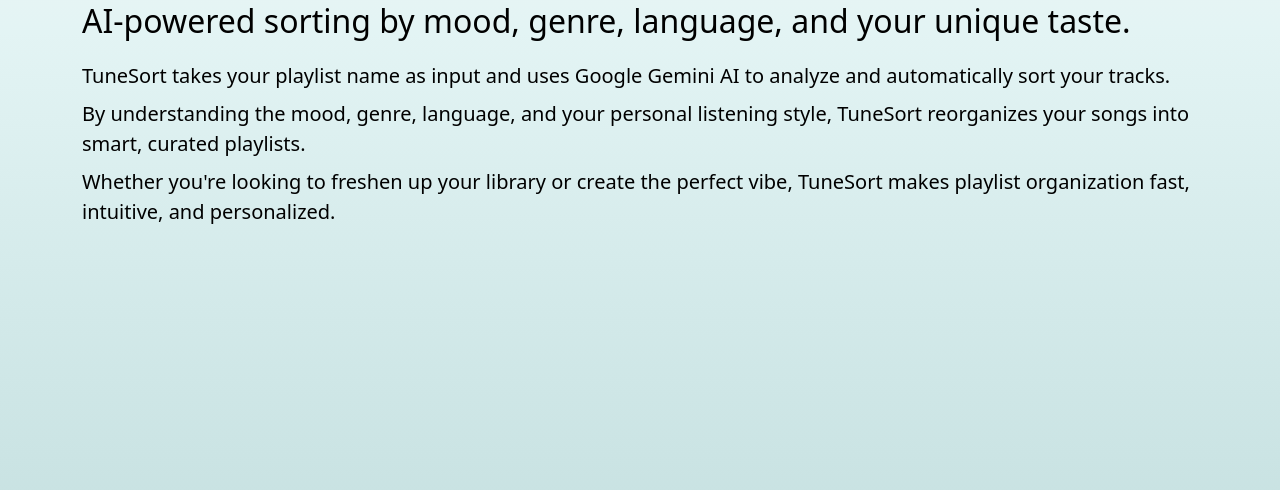
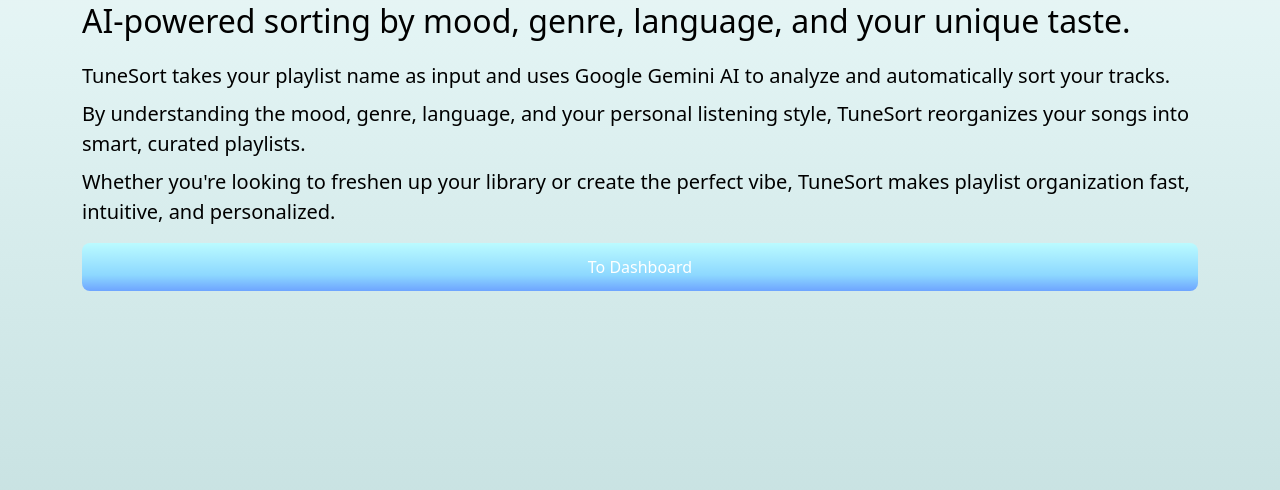
Before and after one commit to VasuRabadia/TuneSort, a Flask app: template main/app/templates/home.html in a window 1280 px wide. Shown: the part 251-741 px from the top of the page. Run offline with Flask 3, Linux system fonts and the light colour scheme; the template is opened without the code that fills it, so the values that code supplies are empty; parts of the project's set-up code (start-up, migrations or seed data) failed here and were passed over.

Commit message:
Enhance home and index templates with animated gradient buttons; refactor access token handling in callback and improve error response structure

```diff
--- a/main/app/routes/playlists.py
+++ b/main/app/routes/playlists.py
@@ -142,7 +142,7 @@
 
         tracks = []
         for pl in input_playlists:
-            playlist_url = request.host_url + f"playlist/{pl["id"]}/tracks"
+            playlist_url = request.host_url + f"playlist/{pl['id']}/tracks"
             tracks.append(requests.get(playlist_url, cookies=request.cookies).json())
 
         seen_ids = set()
--- a/main/app/static/style.css
+++ b/main/app/static/style.css
@@ -43,6 +43,21 @@
   /* overflow: hidden; */
   background: var(--background-gradient);
   color: #000000;
+}
+
+a {
+  text-decoration: none;
+  color: inherit;
+  background: none;
+  border: none;
+  padding: 0;
+  margin: 0;
+  font: inherit;
+}
+
+a:hover {
+  text-decoration: none;
+  color: inherit;
 }
 
 p {
@@ -164,6 +179,23 @@
   animation: gradient-move 5s ease-in-out infinite;
 }
 
+.animated-gradient-btn {
+  background: var(--gradient-colors);
+  background-size: 200% 200%;
+  color: white;
+  border: none;
+  padding: 12px 24px;
+  font-size: 1rem;
+  border-radius: 8px;
+  cursor: pointer;
+  transition: transform 0.2s ease;
+}
+
+.animated-gradient-btn:hover {
+  transform: scale(1.05);
+  animation: gradient-move 3s ease-in-out infinite;
+}
+
 @keyframes gradient-move {
   0% {
     background-position: 0% 0%;
--- a/main/app/templates/home.html
+++ b/main/app/templates/home.html
@@ -43,6 +43,11 @@
           and personalized.
         </p>
       </div>
+      <div class="d-grid gap-2 mx-0 my-2">
+        <button class="btn btn-lg animated-gradient-btn">
+          <a href="/playlists">To Dashboard</a>
+        </button>
+      </div>
     </div>
     <!-- Bootstrap JS -->
     <script
```
Also changed, not shown: main/app/routes/home.py (+24 -5 lines), main/app/templates/index.html (+7 -2 lines).
